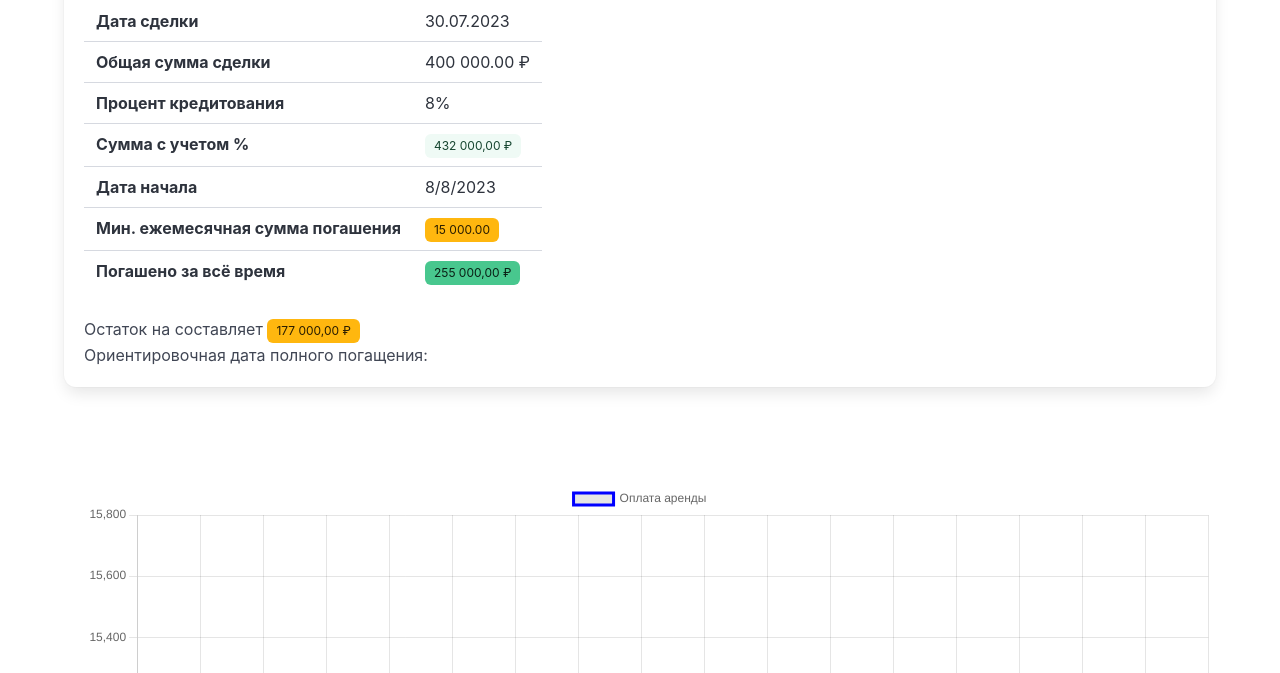
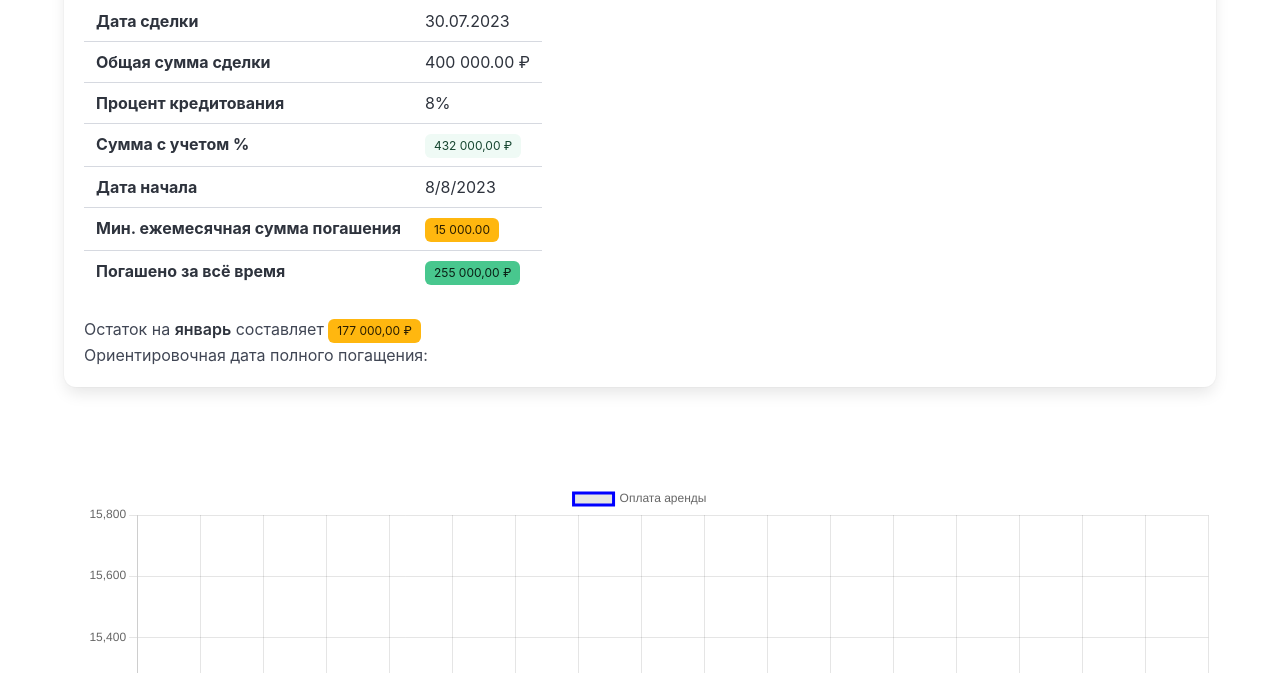
Before and after one commit to MrBr0wn/MrBr0wn, a plain HTML site: page index.html in a window 1280 px wide. Shown: the part 127-800 px from the top of the page. Drawn offline with nearby package versions, Linux system fonts and the light colour scheme.

Commit message:
feat: add current moth

```diff
--- a/index.html
+++ b/index.html
@@ -126,9 +126,17 @@
             document.getElementById("balance").innerHTML = new Intl.NumberFormat('ru-RU', { style: 'currency', currency: 'RUB' }).format(balance)
         }
 
+        function getCurrentMonth() {
+            const element = document.getElementById("current-month")
+            const currentMonth = new Date().toLocaleString("ru-RU", {month: "long"})
+
+            element.innerHTML = `<strong>${currentMonth}</strong>`
+        }
+
         calculateTotalAmount()
         calculateTotalPaid()
         calculateBalance()
+        getCurrentMonth()
     </script>
     <script>
         function generateMonthYearList(startYear = 2023, startMonth = 7) {
```
